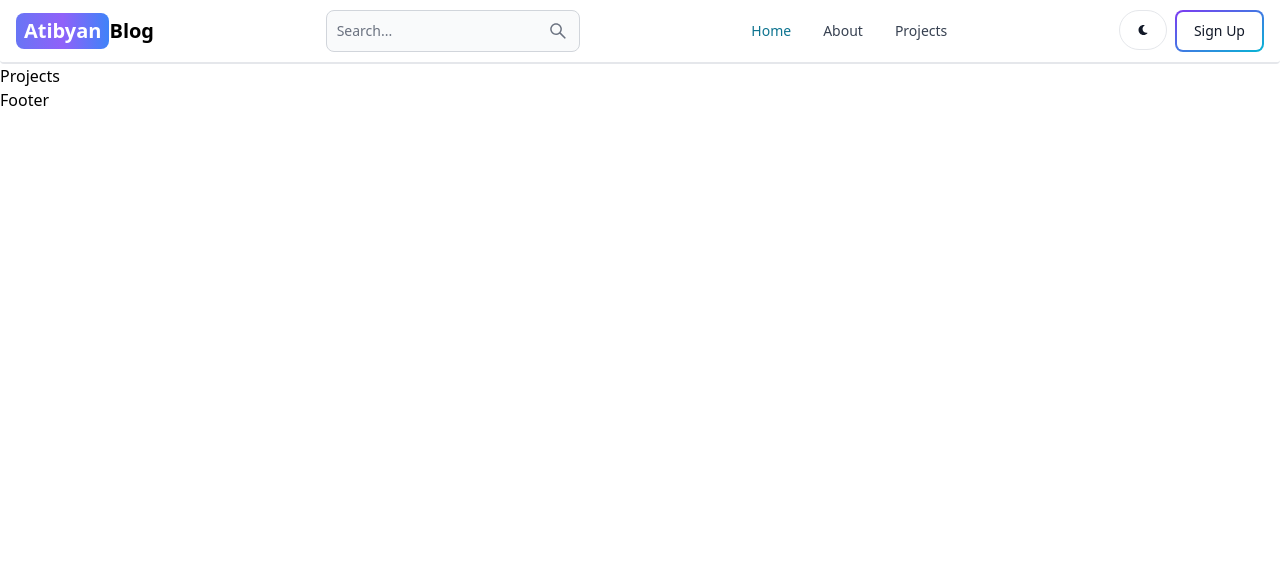
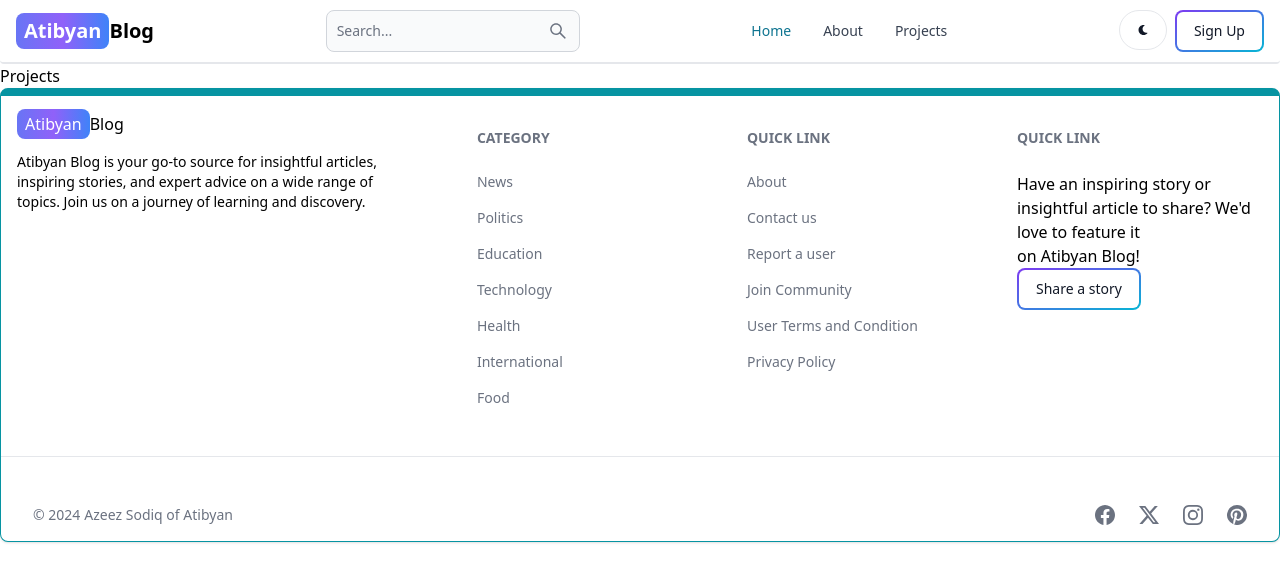
Before and after one commit to azeez92/atibyan-blog2, a React (Vite) app in the folder Atibyan-blog/: page /projects in a window 1280 px wide. Shown: the top 582 px of the page. Built offline with nearby package versions, Linux system fonts and the light colour scheme.

Commit message:
Footer Creation

```diff
--- a/Atibyan-blog/src/App.jsx
+++ b/Atibyan-blog/src/App.jsx
@@ -6,7 +6,7 @@ import Signin from "./pages/Signin"
 import Signup from "./pages/Signup"
 import Projects from "./pages/Projects"
 import Header from "./components/Header"
-import Footer from "./components/Footer"
+import FooterComp from "./components/Footer"
 
 export default function App() {
   return (
@@ -21,7 +21,7 @@ export default function App() {
 <Route  path="sign-up"  element={<Signup />}/>
 <Route  path="/projects"  element={<Projects />}/>
 </Routes>
-<Footer />
+<FooterComp />
 </BrowserRouter>
 
 
--- a/Atibyan-blog/src/components/Footer.jsx
+++ b/Atibyan-blog/src/components/Footer.jsx
@@ -1,7 +1,72 @@
+import { Button, Footer, FooterCopyright } from 'flowbite-react'
 import React from 'react'
+import { Link } from 'react-router-dom';
+import {BsFacebook, BsInstagram, BsPinterest, BsTwitterX} from 'react-icons/bs'
 
-export default function Footer() {
+export default function FooterComp() {
   return (
-    <div>Footer</div>
-  )
+    <Footer className="border border-t-8 border-teal-500 flex flex-col">
+        <main className='flex flex-col gap-7 w-full md:flex-row'>
+
+<aside className='p-4'>
+
+<span className="px-2 py-1 bg-gradient-to-r from-indigo-500 via-purple-500 to-blue-500 rounded-lg text-white" >Atibyan</span>Blog
+
+<p className='text-xl mt-4 md:text-sm md:text-left'>Atibyan Blog is your go-to source for insightful articles, inspiring stories, and expert advice on a wide range of topics. Join us on a journey of learning and discovery.</p>
+</aside>
+
+<aside className='grid grid-cols-2 gap-3 sm:mt-4 md:grid-cols-3 md:gap-6 p-4'>
+
+    <div>
+        <Footer.Title title="Category" />
+        <Footer.LinkGroup col>
+            <Footer.Link href="#" target='_self' referrerPolicy='noopener noreferrer'>News</Footer.Link>
+            <Footer.Link href="#" target='_self' referrerPolicy='noopener noreferrer'>Politics</Footer.Link>
+            <Footer.Link href="#" target='_self' referrerPolicy='noopener noreferrer'>Education</Footer.Link>
+            <Footer.Link href="#" target='_self' referrerPolicy='noopener noreferrer'>Technology</Footer.Link>
+            <Footer.Link href="#" target='_self' referrerPolicy='noopener noreferrer'>Health</Footer.Link>
+            <Footer.Link href="#" target='_self' referrerPolicy='noopener noreferrer'>International</Footer.Link>
+            <Footer.Link href="#" target='_self' referrerPolicy='noopener noreferrer'>Food</Footer.Link>
+        </Footer.LinkGroup>
+    </div>
+    <div>
+    <Footer.Title title="Quick Link" />
+        <Footer.LinkGroup col>
+            <Footer.Link href="#" target='_self' referrerPolicy='noopener noreferrer'>About</Footer.Link>
+            <Footer.Link href="#" target='_self' referrerPolicy='noopener noreferrer'>Contact us</Footer.Link>
+            <Footer.Link href="#" target='_self' referrerPolicy='noopener noreferrer'>Report a user</Footer.Link>
+            <Footer.Link href="#" target='_self' referrerPolicy='noopener noreferrer'>Join Community</Footer.Link>
+            <Footer.Link href="#" target='_self' referrerPolicy='noopener noreferrer'>User Terms and Condition</Footer.Link>
+            <Footer.Link href="#" target='_self' referrerPolicy='noopener noreferrer'>Privacy Policy</Footer.Link>
+
+        </Footer.LinkGroup>
+    </div>
+    <div>
+    <Footer.Title title="Quick Link" />
+    <p classname="text-xl mt-4 md:text-sm md:text-left">Have an inspiring story or insightful article to share? We'd love to feature it on Atibyan Blog!</p>
+    <Link>
+      <Button gradientDuoTone="purpleToBlue" outline>
+        Share a story
+        </Button>
+        </Link>
+    </div>
+</aside>
+
+        </main>
+<Footer.Divider />
+        <div className='flex flex-col w-full items-center justify-center md:flex-row md:justify-between py-4 px-8'>
+            <Footer.Copyright by="Azeez Sodiq of Atibyan" year={new Date().getFullYear()}  />
+            <div className='flex gap-6 sm:mt-0 mt-4 sm:justify-center'>
+                <Footer.Icon href="#" icon={BsFacebook} />
+                <Footer.Icon href="#" icon={BsTwitterX} />
+                <Footer.Icon href="#" icon={BsInstagram} />
+                <Footer.Icon href="#" icon={BsPinterest} />
+            </div>
+        </div>
+
+    </Footer>
+
+
+
+  );
 }
```
